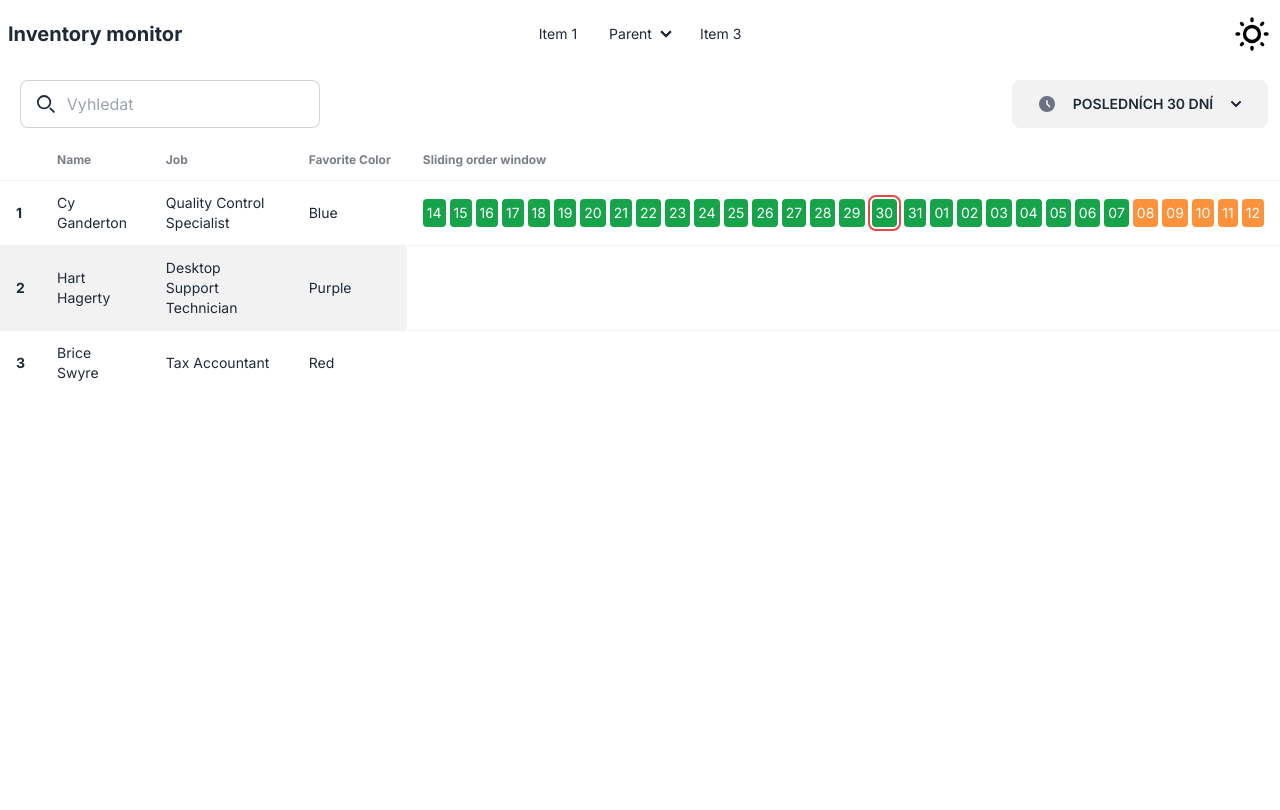
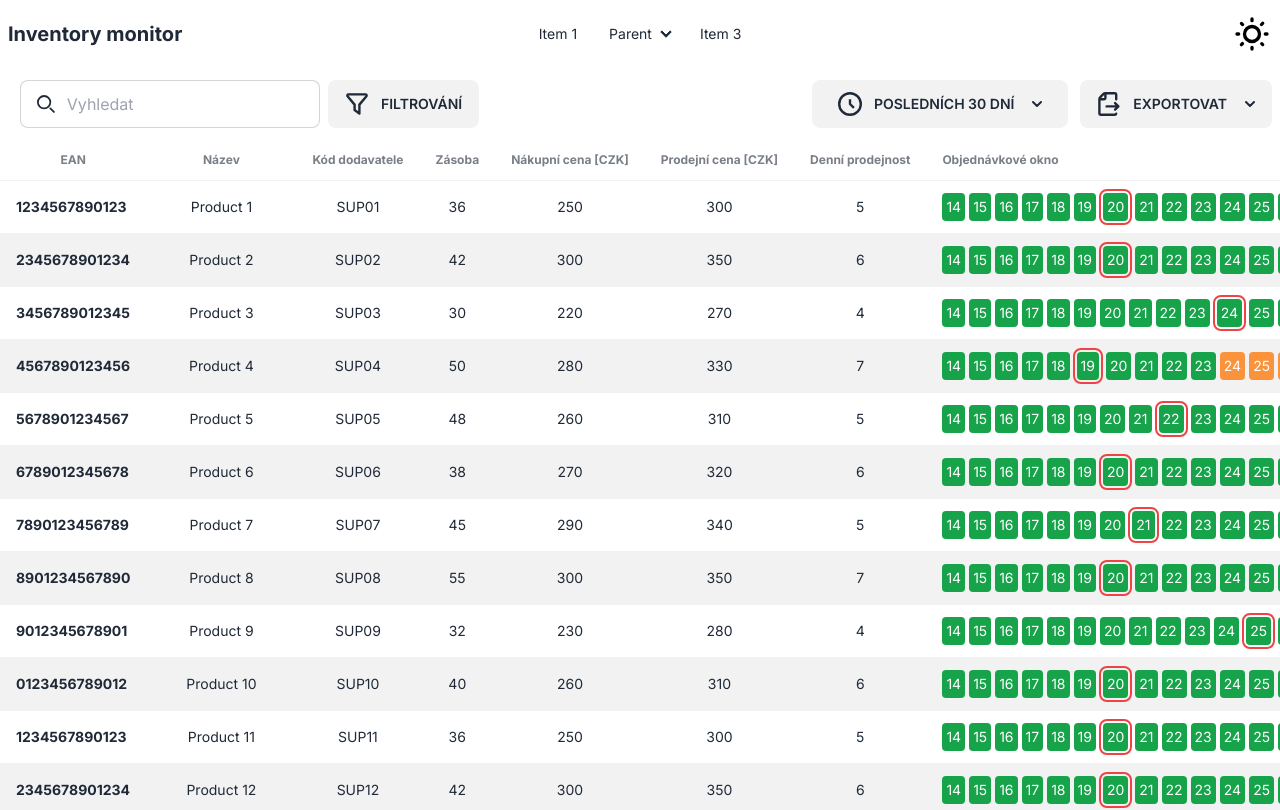
Before and after one commit to dp9898cz/order-stock-monitor, a Next.js app in the folder frontend/: page / in a window 1280 px wide. Shown: the top 810 px of the page. Built offline with nearby package versions, Linux system fonts and the light colour scheme.

Commit message:
sampleProducts, table, buttons

```diff
--- a/frontend/app/DropdownRadio.tsx
+++ b/frontend/app/DropdownRadio.tsx
@@ -19,14 +19,13 @@ const DropdownRadio = () => {
         <>
             <div className="dropdown dropdown-bottom">
                 <label tabIndex={0} className="btn m-1 w-64">
-                    <svg
-                        className="w-4 h-4 text-gray-500 dark:text-gray-400 mr-2.5"
-                        aria-hidden="true"
-                        xmlns="http://www.w3.org/2000/svg"
-                        fill="currentColor"
-                        viewBox="0 0 20 20"
-                    >
-                        <path d="M10 0a10 10 0 1 0 10 10A10.011 10.011 0 0 0 10 0Zm3.982 13.982a1 1 0 0 1-1.414 0l-3.274-3.274A1.012 1.012 0 0 1 9 10V6a1 1 0 0 1 2 0v3.586l2.982 2.982a1 1 0 0 1 0 1.414Z" />
+                    <svg className="w-6 h-6 mr-1" aria-hidden="true" xmlns="http://www.w3.org/2000/svg" fill="none" viewBox="0 0 20 20">
+                        <path
+                            stroke="currentColor"
+                            strokeLinejoin="round"
+                            strokeWidth="2"
+                            d="M10 6v4l3.276 3.276M19 10a9 9 0 1 1-18 0 9 9 0 0 1 18 0Z"
+                        />
                     </svg>
                     Posledních {filters.timespanDays} dní
                     <svg className="w-2.5 h-2.5 ml-2.5" aria-hidden="true" xmlns="http://www.w3.org/2000/svg" fill="none" viewBox="0 0 10 6">
--- /dev/null
+++ b/frontend/app/ExportButton.tsx
@@ -0,0 +1,41 @@
+import React from "react";
+
+const ExportButton = () => {
+    return (
+        <div className="dropdown dropdown-bottom">
+            <label tabIndex={0} className="btn">
+                <svg className="w-6 h-6 mr-1" aria-hidden="true" xmlns="http://www.w3.org/2000/svg" fill="none" viewBox="0 0 18 20">
+                    <path
+                        stroke="currentColor"
+                        strokeLinecap="round"
+                        strokeLinejoin="round"
+                        strokeWidth="2"
+                        d="M15 6V2a.97.97 0 0 0-.933-1H5.828a2 2 0 0 0-1.414.586L1.586 4.414A2 2 0 0 0 1 5.828V18a.969.969 0 0 0 .933 1H14a1 1 0 0 0 1-1M6 1v4a1 1 0 0 1-1 1H1m6 6h9m-1.939-2.768L16.828 12l-2.767 2.768"
+                    />
+                </svg>
+                Exportovat
+                <svg className="w-2.5 h-2.5 ml-2.5" aria-hidden="true" xmlns="http://www.w3.org/2000/svg" fill="none" viewBox="0 0 10 6">
+                    <path stroke="currentColor" strokeLinecap="round" strokeLinejoin="round" strokeWidth="2" d="m1 1 4 4 4-4" />
+                </svg>
+            </label>
+            <ul tabIndex={0} className="dropdown-content z-[1] menu p-2 shadow bg-base-100 rounded-box w-full">
+                <li>
+                    <a>
+                        <svg className="w-6 h-6 mr-1" aria-hidden="true" xmlns="http://www.w3.org/2000/svg" fill="none" viewBox="0 0 16 20">
+                            <path
+                                stroke="currentColor"
+                                strokeLinecap="round"
+                                strokeLinejoin="round"
+                                strokeWidth="2"
+                                d="M6 1v4a1 1 0 0 1-1 1H1m5 8.514L4 12.5l2-2m4 4.014 2-2.014-2-2m5 7.5a.97.97 0 0 1-.933 1H1.933A.97.97 0 0 1 1 18V5.828a2 2 0 0 1 .586-1.414l2.828-2.828A2 2 0 0 1 5.828 1h8.239A.97.97 0 0 1 15 2v16Z"
+                            />
+                        </svg>
+                        XML
+                    </a>
+                </li>
+            </ul>
+        </div>
+    );
+};
+
+export default ExportButton;
--- /dev/null
+++ b/frontend/app/FilterButton.tsx
@@ -0,0 +1,20 @@
+import React from "react";
+
+const FilterButton = () => {
+    return (
+        <button className="btn">
+            <svg className="w-6 h-6 mr-1" aria-hidden="true" xmlns="http://www.w3.org/2000/svg" fill="none" color="currentColor" viewBox="0 0 20 18">
+                <path
+                    stroke="currentColor"
+                    strokeLinecap="round"
+                    strokeLinejoin="round"
+                    strokeWidth="2"
+                    d="m2.133 2.6 5.856 6.9L8 14l4 3 .011-7.5 5.856-6.9a1 1 0 0 0-.804-1.6H2.937a1 1 0 0 0-.804 1.6Z"
+                />
+            </svg>
+            Filtrování
+        </button>
+    );
+};
+
+export default FilterButton;
--- a/frontend/app/FilterRow.tsx
+++ b/frontend/app/FilterRow.tsx
@@ -1,12 +1,20 @@
 import React from "react";
 import DropdownRadio from "./DropdownRadio";
 import Search from "./Search";
+import FilterButton from "./FilterButton";
+import ExportButton from "./ExportButton";
 
 const FilterRow = () => {
     return (
-        <div className="w-full p-2 flex justify-between items-center gap-1">
-            <Search />
-            <DropdownRadio />
+        <div className="w-full p-2 flex justify-between items-center gap-1 flex-wrap">
+            <section className="flex items-center gap-2">
+                <Search />
+                <FilterButton />
+            </section>
+            <section className="flex felx-1 items-center gap-2 justify-between">
+                <DropdownRadio />
+                <ExportButton />
+            </section>
         </div>
     );
 };
--- a/frontend/app/OrderTableCell.tsx
+++ b/frontend/app/OrderTableCell.tsx
@@ -8,7 +8,7 @@ const sampleProduct = {
 const WINDOW_LENGTH: number = 30;
 const ORANGE_MARK_LENGTH: number = 5;
 
-const OrderTableCell = () => {
+const OrderTableCell = ({ daysToRunOut, orderToStockDelay }: { daysToRunOut: number; orderToStockDelay: number }) => {
     const getDayNumberWithIndex = (index: number): string => {
         const date = new Date();
         date.setDate(date.getDate() + index);
@@ -34,10 +34,10 @@ const OrderTableCell = () => {
             {Array.from({ length: WINDOW_LENGTH }, (_, idx) => (
                 <div
                     key={idx}
-                    className={`${generateBGAndTextColor(idx, sampleProduct.daysToRunOut, sampleProduct.orderToStockDelay)} ${generateOutline(
+                    className={`${generateBGAndTextColor(idx, daysToRunOut, orderToStockDelay)} ${generateOutline(
                         idx,
-                        sampleProduct.daysToRunOut,
-                        sampleProduct.orderToStockDelay
+                        daysToRunOut,
+                        orderToStockDelay
                     )} p-1 rounded `}
                 >
                     {getDayNumberWithIndex(idx)}
--- a/frontend/app/ProductTable.tsx
+++ b/frontend/app/ProductTable.tsx
@@ -1,45 +1,37 @@
 import React from "react";
 import OrderTableCell from "./OrderTableCell";
 
-const ProductTable = () => {
+const ProductTable = ({ products }: { products: Product[] }) => {
     return (
         <div className="overflow-x-auto">
             <table className="table table-zebra">
-                {/* head */}
                 <thead>
                     <tr>
-                        <th></th>
-                        <th>Name</th>
-                        <th>Job</th>
-                        <th>Favorite Color</th>
-                        <th>Sliding order window</th>
+                        <th className="text-center">EAN</th>
+                        <th className="text-center">Název</th>
+                        <th>Kód dodavatele</th>
+                        <th>Zásoba</th>
+                        <th>Nákupní cena [CZK]</th>
+                        <th>Prodejní cena [CZK]</th>
+                        <th>Denní prodejnost</th>
+                        <th>Objednávkové okno</th>
                     </tr>
                 </thead>
                 <tbody>
-                    {/* row 1 */}
-                    <tr>
-                        <th>1</th>
-                        <td>Cy Ganderton</td>
-                        <td>Quality Control Specialist</td>
-                        <td>Blue</td>
-                        <td>
-                            <OrderTableCell />
-                        </td>
-                    </tr>
-                    {/* row 2 */}
-                    <tr>
-                        <th>2</th>
-                        <td>Hart Hagerty</td>
-                        <td>Desktop Support Technician</td>
-                        <td>Purple</td>
-                    </tr>
-                    {/* row 3 */}
-                    <tr>
-                        <th>3</th>
-                        <td>Brice Swyre</td>
-                        <td>Tax Accountant</td>
-                        <td>Red</td>
-                    </tr>
+                    {products.map((product) => (
+                        <tr key={product.name}>
+                            <th>{product.EAN_code}</th>
+                            <td className="text-center min-w-[150px]">{product.name}</td>
+                            <td className="text-center">{product.supplier_code}</td>
+                            <td className="text-center">{product.supply}</td>
+                            <td className="text-center">{product.shop_price_CZK}</td>
+                            <td className="text-center">{product.sell_price_CZK}</td>
+                            <td className="text-center">{product.avg_sell_per_day}</td>
+                            <td>
+                                <OrderTableCell daysToRunOut={product.days_to_run_out} orderToStockDelay={product.order_to_restock_delay} />
+                            </td>
+                        </tr>
+                    ))}
                 </tbody>
             </table>
         </div>
--- a/frontend/app/page.tsx
+++ b/frontend/app/page.tsx
@@ -2,6 +2,7 @@ import AppBar from "./AppBar";
 import FilterRow from "./FilterRow";
 import { FilterProvider } from "./FiltersContext";
 import ProductTable from "./ProductTable";
+import { sampleProducts } from "./sampleProducts";
 
 export default function Home() {
     return (
@@ -9,7 +10,7 @@ export default function Home() {
             <AppBar />
             <main className="bg-base-100 text-base-content">
                 <FilterRow />
-                <ProductTable />
+                <ProductTable products={sampleProducts} />
             </main>
         </FilterProvider>
     );
--- /dev/null
+++ b/frontend/app/sampleProducts.ts
@@ -0,0 +1,166 @@
+export const sampleProducts: Product[] = [
+  {
+    "EAN_code": "1234567890123",
+    "name": "Product 1",
+    "supplier_code": "SUP01",
+    "supply": 36,
+    "shop_price_CZK": 250.0,
+    "sell_price_CZK": 300.0,
+    "avg_sell_per_day": 5,
+    "days_to_run_out": 20,
+    "order_to_restock_delay": 14
+  },
+  {
+    "EAN_code": "2345678901234",
+    "name": "Product 2",
+    "supplier_code": "SUP02",
+    "supply": 42,
+    "shop_price_CZK": 300.0,
+    "sell_price_CZK": 350.0,
+    "avg_sell_per_day": 6,
+    "days_to_run_out": 18,
+    "order_to_restock_delay": 12
+  },
+  {
+    "EAN_code": "3456789012345",
+    "name": "Product 3",
+    "supplier_code": "SUP03",
+    "supply": 30,
+    "shop_price_CZK": 220.0,
+    "sell_price_CZK": 270.0,
+    "avg_sell_per_day": 4,
+    "days_to_run_out": 25,
+    "order_to_restock_delay": 15
+  },
+  {
+    "EAN_code": "4567890123456",
+    "name": "Product 4",
+    "supplier_code": "SUP04",
+    "supply": 50,
+    "shop_price_CZK": 280.0,
+    "sell_price_CZK": 330.0,
+    "avg_sell_per_day": 7,
+    "days_to_run_out": 15,
+    "order_to_restock_delay": 10
+  },
+  {
+    "EAN_code": "5678901234567",
+    "name": "Product 5",
+    "supplier_code": "SUP05",
+    "supply": 48,
+    "shop_price_CZK": 260.0,
+    "sell_price_CZK": 310.0,
+    "avg_sell_per_day": 5,
+    "days_to_run_out": 24,
+    "order_to_restock_delay": 16
+  },
+  {
+    "EAN_code": "6789012345678",
+    "name": "Product 6",
+    "supplier_code": "SUP06",
+    "supply": 38,
+    "shop_price_CZK": 270.0,
+    "sell_price_CZK": 320.0,
+    "avg_sell_per_day": 6,
+    "days_to_run_out": 19,
+    "order_to_restock_delay": 13
+  },
+  {
+    "EAN_code": "7890123456789",
+    "name": "Product 7",
+    "supplier_code": "SUP07",
+    "supply": 45,
+    "shop_price_CZK": 290.0,
+    "sell_price_CZK": 340.0,
+    "avg_sell_per_day": 5,
+    "days_to_run_out": 21,
+    "order_to_restock_delay": 14
+  },
+  {
+    "EAN_code": "8901234567890",
+    "name": "Product 8",
+    "supplier_code": "SUP08",
+    "supply": 55,
+    "shop_price_CZK": 300.0,
+    "sell_price_CZK": 350.0,
+    "avg_sell_per_day": 7,
+    "days_to_run_out": 18,
+    "order_to_restock_delay": 12
+  },
+  {
+    "EAN_code": "9012345678901",
+    "name": "Product 9",
+    "supplier_code": "SUP09",
+    "supply": 32,
+    "shop_price_CZK": 230.0,
+    "sell_price_CZK": 280.0,
+    "avg_sell_per_day": 4,
+    "days_to_run_out": 28,
+    "order_to_restock_delay": 17
+  },
+  {
+    "EAN_code": "0123456789012",
+    "name": "Product 10",
+    "supplier_code": "SUP10",
+    "supply": 40,
+    "shop_price_CZK": 260.0,
+    "sell_price_CZK": 310.0,
+    "avg_sell_per_day": 6,
+    "days_to_run_out": 20,
+    "order_to_restock_delay": 14
+  },
+  {
+    "EAN_code": "1234567890123",
+    "name": "Product 11",
+    "supplier_code": "SUP11",
+    "supply": 36,
+    "shop_price_CZK": 250.0,
+    "sell_price_CZK": 300.0,
+    "avg_sell_per_day": 5,
+    "days_to_run_out": 20,
+    "order_to_restock_delay": 14
+  },
+  {
+    "EAN_code": "2345678901234",
+    "name": "Product 12",
+    "supplier_code": "SUP12",
+    "supply": 42,
+    "shop_price_CZK": 300.0,
+    "sell_price_CZK": 350.0,
+    "avg_sell_per_day": 6,
+    "days_to_run_out": 18,
+    "order_to_restock_delay": 12
+  },
+  {
+    "EAN_code": "3456789012345",
+    "name": "Product 13",
+    "supplier_code": "SUP13",
+    "supply": 30,
+    "shop_price_CZK": 220.0,
+    "sell_price_CZK": 270.0,
+    "avg_sell_per_day": 4,
+    "days_to_run_out": 25,
+    "order_to_restock_delay": 15
+  },
+  {
+    "EAN_code": "4567890123456",
+    "name": "Product 14",
+    "supplier_code": "SUP14",
+    "supply": 50,
+    "shop_price_CZK": 280.0,
+    "sell_price_CZK": 330.0,
+    "avg_sell_per_day": 7,
+    "days_to_run_out": 15,
+    "order_to_restock_delay": 10
+  },
+  {
+    "EAN_code": "5678901234567",
+    "name": "Product 15",
+    "supplier_code": "SUP15",
+    "supply": 48,
+    "shop_price_CZK": 260.0,
+    "sell_price_CZK": 310.0,
+    "avg_sell_per_day": 5,
+    "days_to_run_out": 24,
+    "order_to_restock_delay": 16
+  }]
```
Also changed, not shown: frontend/app/Search.tsx (+4 -4 lines), frontend/app/types.ts (+12 -0 lines).
